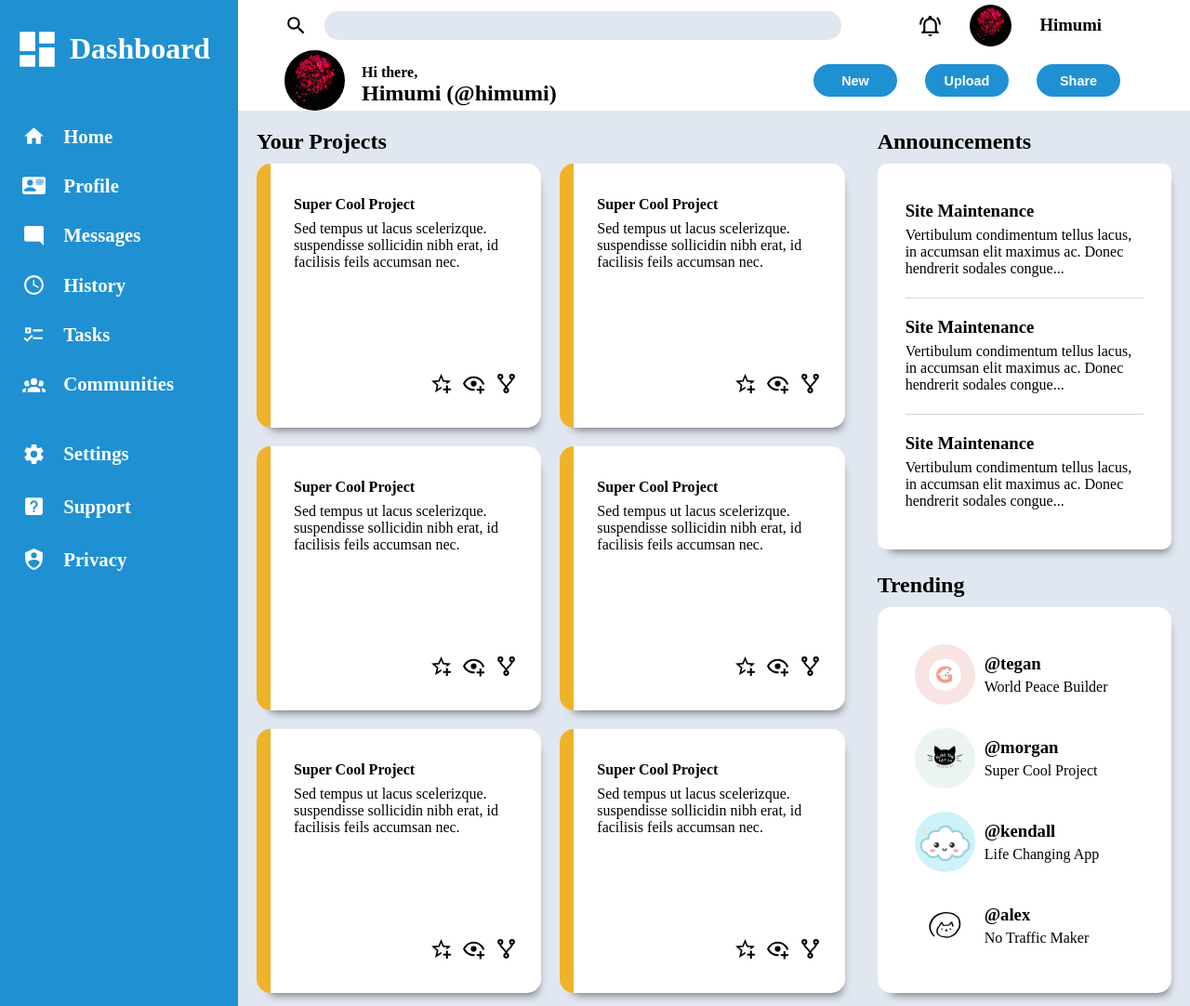
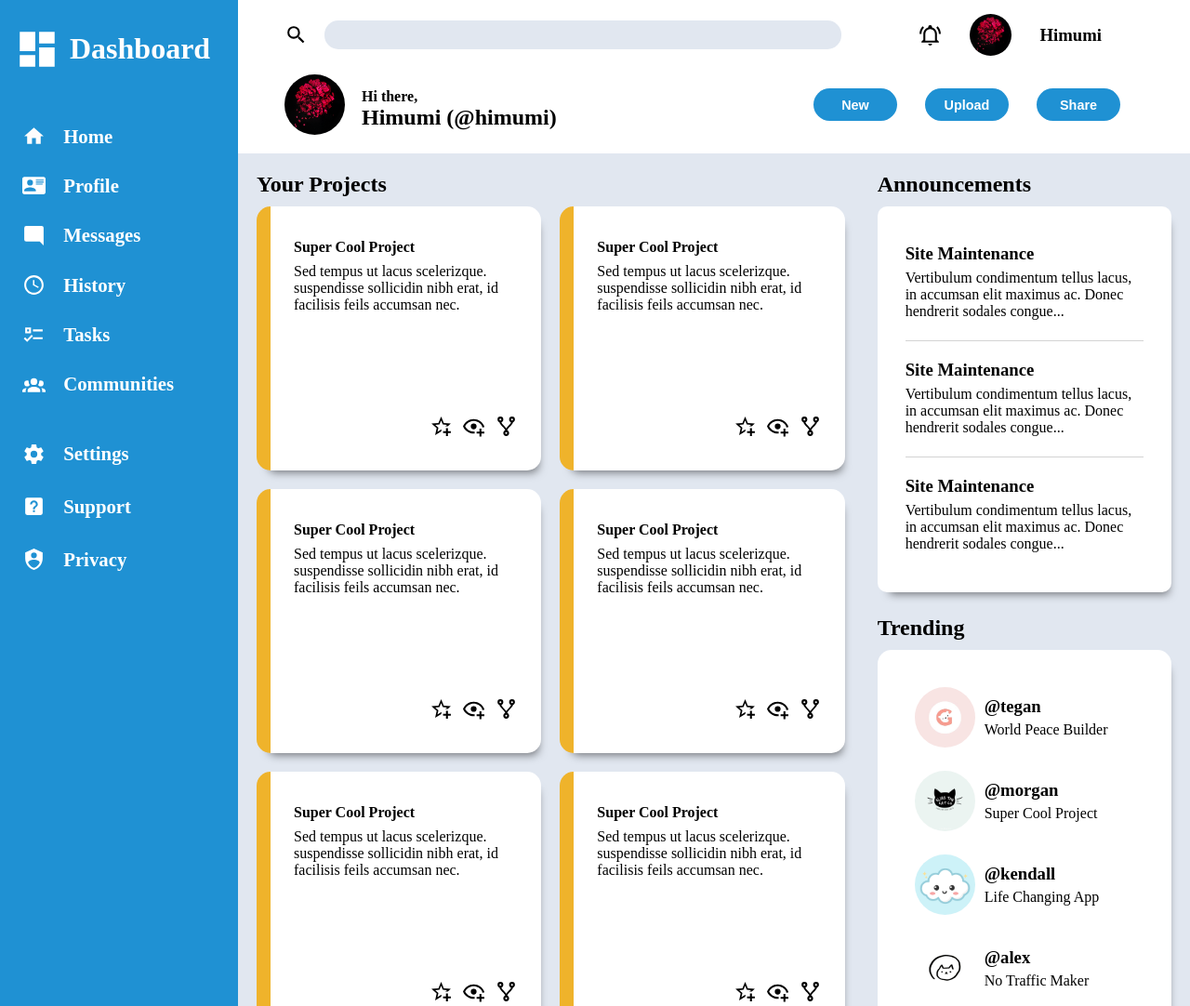
Before and after one commit to Himumi/admin-dashboard, a plain HTML site: page index.html in a window 1280 px wide. Shown: the top 1082 px of the page at 93% size. Drawn offline with Linux system fonts and the light colour scheme.

Commit message:
style: add padding to header's content
 add padding-top and padding-bottom to header's content to prevent reducing in design

```diff
--- a/styles.css
+++ b/styles.css
@@ -38,12 +38,23 @@ header {
   border-radius: 50%;
 }
 
-header > div{
+header > div {
   display: grid;
   grid-template-columns: 2fr 1fr;
   justify-items: start;
+
   padding-left: 50px;
   padding-right: 75px;
+}
+
+header > div:first-child {
+  padding-top: 5px;
+  padding-bottom: 5px;
+}
+
+header > div:last-child {
+  padding-top:5px;
+  padding-bottom: 20px;
 }
 
 header .search-section {
```
